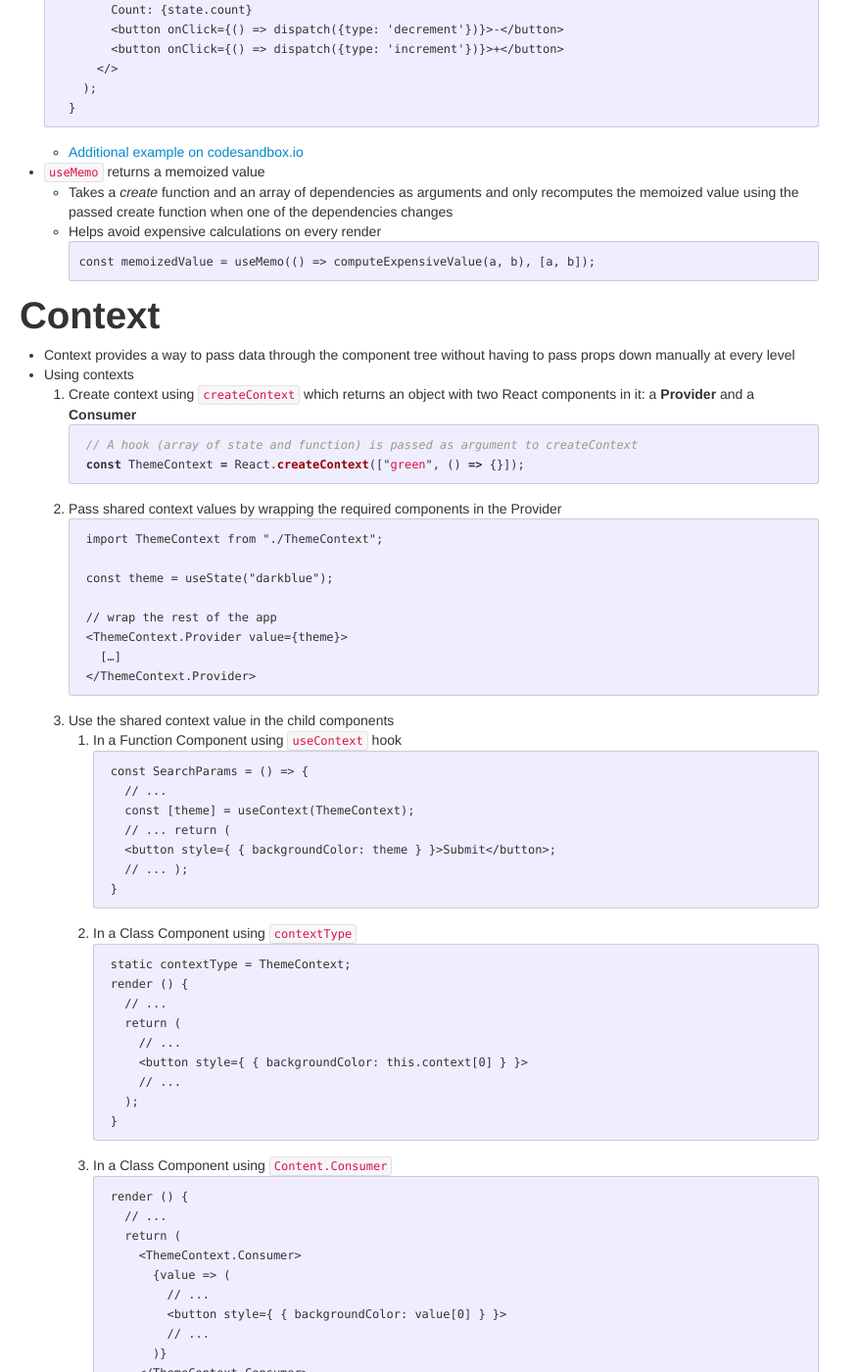
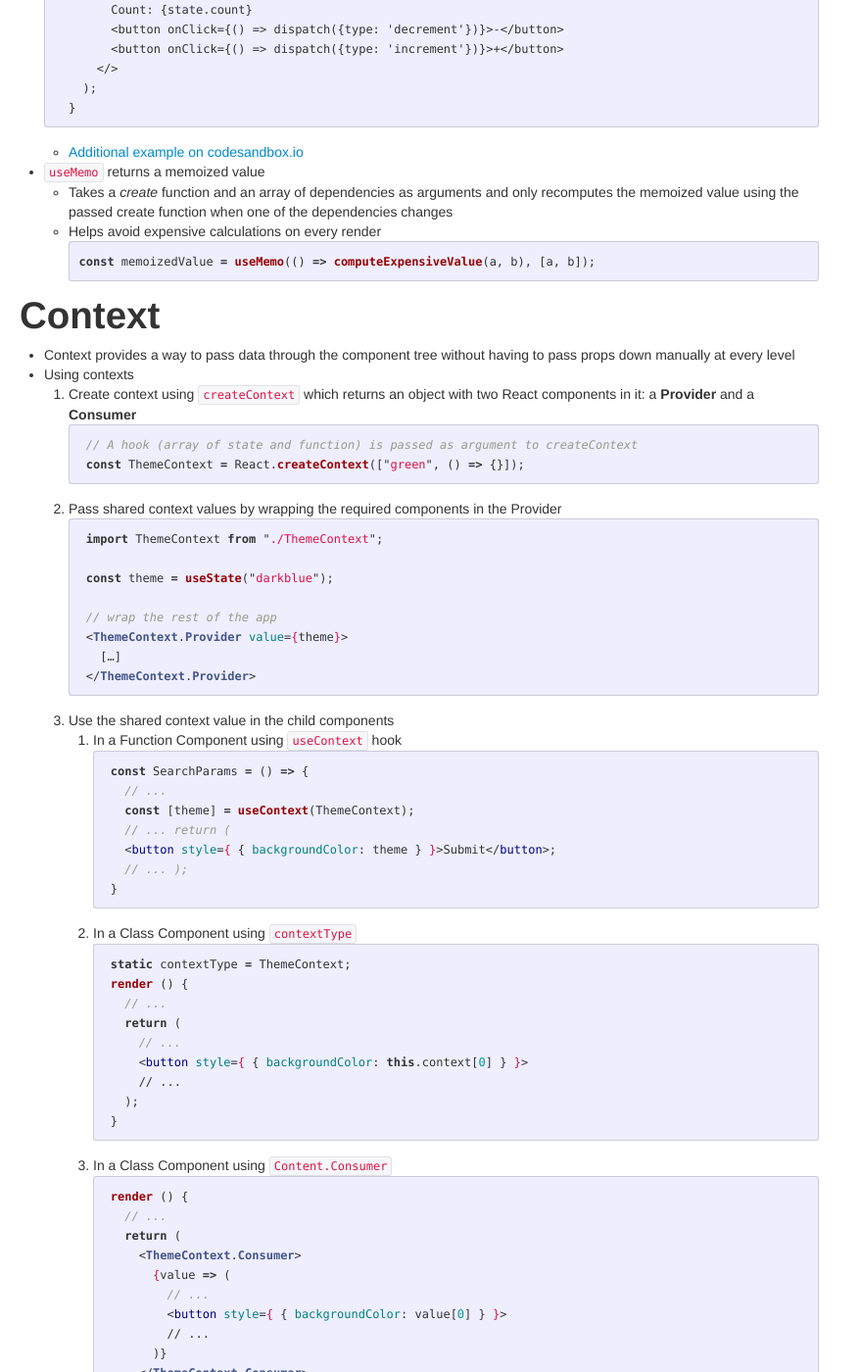
Before and after one commit to anuragkapur/anuragkapur.github.io, a Jekyll site: the page built from blog/programming/javascript/_posts/2019-07-12-react-reference-guide.md, in a window 1280 px wide and 1400 px high, scrolled down 5309 px. Shown: the whole window at 98% size, without its empty margins (0-878 px from the left). Built offline with Jekyll 4.4.1, drawn with Linux system fonts in a browser that asks for light colours; comment, search, counter and statistics services are not loaded; some of the changed text lies outside the part shown.

Commit message:
Add notes on emotion for react

````diff
--- a/blog/programming/javascript/_posts/2019-07-12-react-reference-guide.md
+++ b/blog/programming/javascript/_posts/2019-07-12-react-reference-guide.md
@@ -282,7 +282,7 @@
   * Takes a _create_ function and an array of dependencies as arguments and only recomputes the memoized value using
   the passed create function when one of the dependencies changes
   * Helps avoid expensive calculations on every render
-    ```
+    ```jsx
     const memoizedValue = useMemo(() => computeExpensiveValue(a, b), [a, b]);
     ```
 
@@ -292,12 +292,12 @@
 * Using contexts
   1. Create context using `createContext` which returns an object with two React components in it: a **Provider** and a
   **Consumer**
-      ```javascript
+      ```jsx
       // A hook (array of state and function) is passed as argument to createContext
       const ThemeContext = React.createContext(["green", () => {}]);
       ```
   1. Pass shared context values by wrapping the required components in the Provider
-      ```
+      ```jsx
       import ThemeContext from "./ThemeContext";
 
       const theme = useState("darkblue");
@@ -309,7 +309,7 @@
       ```
    1. Use the shared context value in the child components
       1. In a Function Component using `useContext` hook
-          ```
+          ```jsx
           const SearchParams = () => {
             // ...
             const [theme] = useContext(ThemeContext);
@@ -319,7 +319,7 @@
           }
           ```
       1. In a Class Component using `contextType`
-          ```
+          ```jsx
           static contextType = ThemeContext;
           render () {
             // ...
@@ -331,7 +331,7 @@
           }
           ```
       1. In a Class Component using `Content.Consumer`
-          ```
+          ```jsx
           render () {
             // ...
             return (
@@ -349,6 +349,27 @@
 * Ref: [https://reactjs.org/docs/context.html](https://reactjs.org/docs/context.html)
 * Ref: [https://reactjs.org/docs/hooks-reference.html#usecontext](https://reactjs.org/docs/hooks-reference.html#usecontext)
 
+# Emotion
+* A way to write CSS in JS
+* An alternative to [Styled Components](https://www.styled-components.com/)
+* Installation, including babel preset
+    ```shell
+    npm install @emotion/core @emotion/babel-preset-css-prop
+    ```
+* Babel configuration: add the following to the `.babelrc`
+    ```json
+    {
+        "presets": [
+            [
+              "@emotion/babel-preset-css-prop",
+              {
+                "sourceMap": false
+              }
+            ]
+        ]
+    }
+    ```
+
 # References
 * [https://reactjs.org/docs](https://reactjs.org/docs)
 * [https://frontendmasters.com/courses/complete-react-v5/](https://frontendmasters.com/courses/complete-react-v5/)
````
